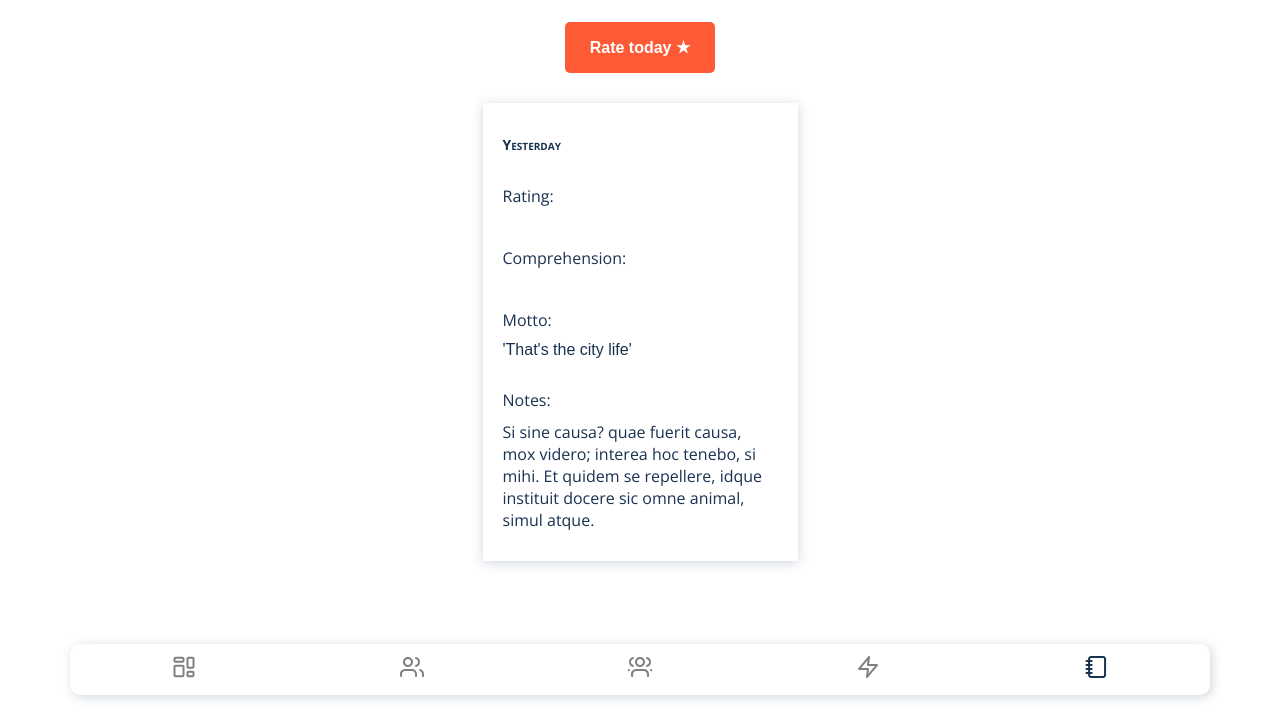
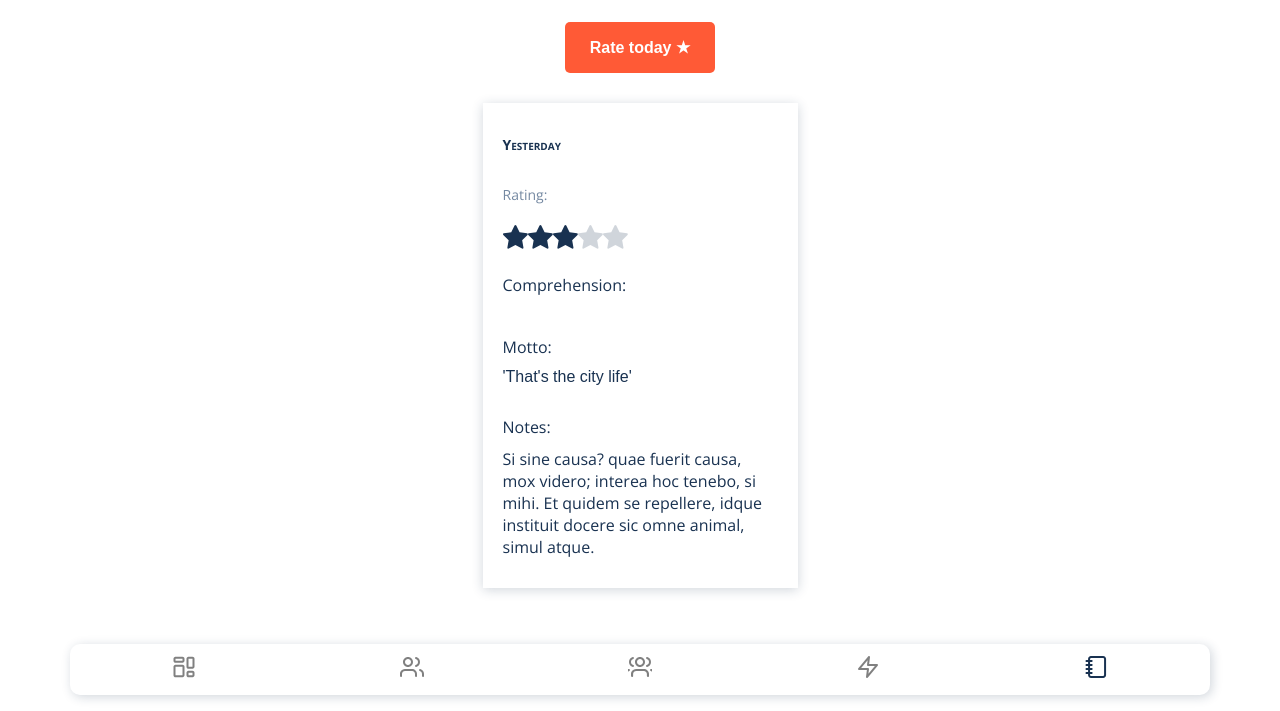
Before and after one commit to miriamhaenle/2020-w1-muc-student-companion-app, a website built with Parcel: page src/journal-page.html in a window 1280 px wide. Shown: the part 89-800 px from the top of the page. Built offline with nearby package versions, Linux system fonts and the light colour scheme.

Commit message:
Add icons to journal page

```diff
--- a/src/css/components/journal-form.css
+++ b/src/css/components/journal-form.css
@@ -36,7 +36,12 @@
   display: none;
 }
 
-.journal__star--inactive {
+input[disabled] {
+  border: 2px solid red;
+}
+
+.journal__star--inactive,
+.journal__stars input:disabled:hover {
   opacity: 0.2;
 }
 
--- a/src/journal-page.html
+++ b/src/journal-page.html
@@ -17,13 +17,22 @@
       <section class="max-w-375">
         <form action="submit" class="journal journal__card">
           <h2>Yesterday</h2>
-          <label for="rating" class="journal__label"> Rating: </label>
+          <span>Rating:</span>
           <div class="journal__stars">
-            <input type="radio" name="rating" value="1" disabled />
-            <input type="radio" name="rating" value="2" disabled />
-            <input type="radio" name="rating" value="3" disabled />
-            <input type="radio" name="rating" value="4" disabled />
-            <input type="radio" name="rating" value="5" disabled />
+            <input type="radio" name="rating" id="star5" disabled="true" />
+            <label class="journal__star--inactive" for="star5"
+              ><img src="assets/Star@2x.svg" alt=""
+            /></label>
+            <input type="radio" name="rating" id="star4" disabled />
+            <label class="journal__star--inactive" for="star4"
+              ><img src="assets/Star@2x.svg" alt=""
+            /></label>
+            <input type="radio" name="rating" id="star3" disabled />
+            <label for="star3"><img src="assets/Star@2x.svg" alt="" /></label>
+            <input type="radio" name="rating" id="star2" disabled />
+            <label for="star2"><img src="assets/Star@2x.svg" alt="" /></label>
+            <input type="radio" name="rating" id="star1" disabled />
+            <label for="star1"><img src="assets/Star@2x.svg" alt="" /></label>
           </div>
           <label for="comprehension" class="journal__label">
             Comprehension:
```
